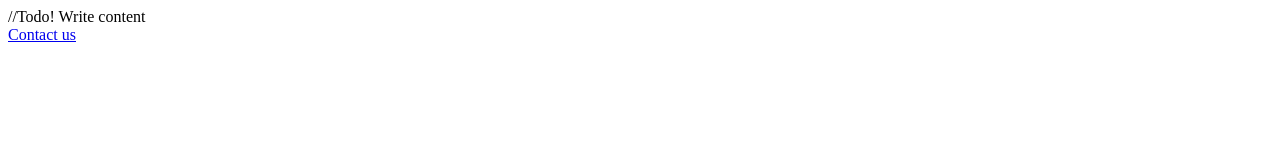
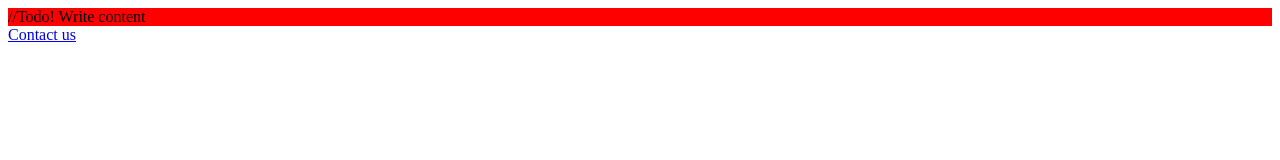
Before and after one commit to davidesenatore/website, a plain HTML site: page index.html in a window 1280 px wide. Drawn offline with Linux system fonts and the light colour scheme.

Commit message:
Modificato titolo e colore div

```diff
--- a/index.html
+++ b/index.html
@@ -1,12 +1,12 @@
 <html>
 <head>
-	<title>A simple web page</title>
+	<title>A great web page</title>
 </head>
 <body>
 <header>
 </header>
 <section>
-	<div>
+	<div style="background-color:red">
 		//Todo! Write content
 	</div>
 </section>
```
